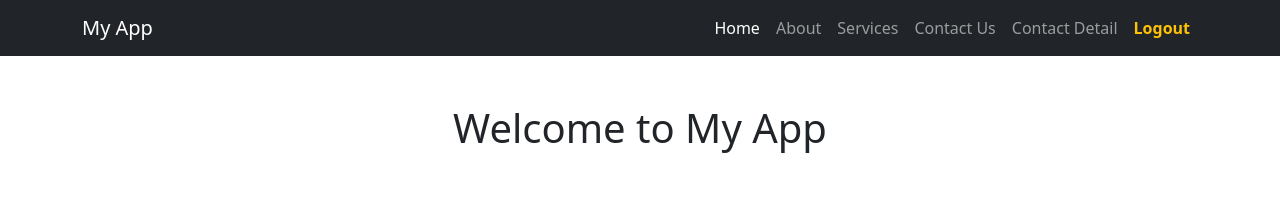
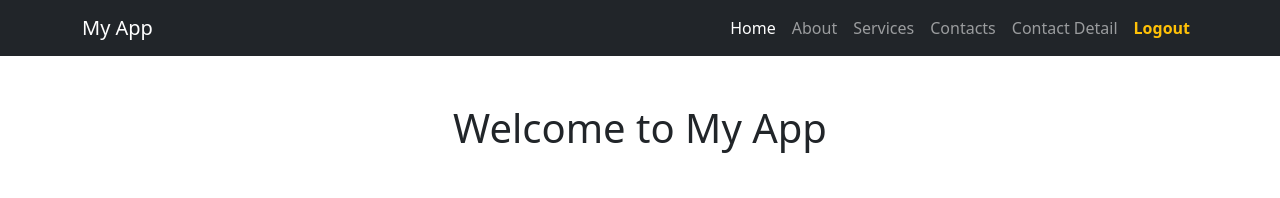
Before and after one commit to Ishnoor-Sidhu/django, a Django app: page /about/ in a window 1280 px wide. Shown: the top 198 px of the page. Run offline with Django 5.2, Linux system fonts and the light colour scheme; a user stored in the database is signed in.

Commit message:
Making some changes iun urls

```diff
--- a/templates/base.html
+++ b/templates/base.html
@@ -16,7 +16,7 @@
     <!-- ===== NAVBAR ===== -->
     <nav class="navbar navbar-expand-lg navbar-dark bg-dark">
         <div class="container">
-            <a class="navbar-brand" href="">My App</a>
+            <a class="navbar-brand" href="/">My App</a>
             <button
                 class="navbar-toggler"
                 type="button"
@@ -29,19 +29,19 @@
             <div class="collapse navbar-collapse" id="navbarNav">
                 <ul class="navbar-nav ms-auto">
                     <li class="nav-item">
-                        <a class="nav-link active" href="">Home</a>
+                        <a class="nav-link active" href="/">Home</a>
                     </li>
                     <li class="nav-item">
-                        <a class="nav-link" href="about">About</a>
+                        <a class="nav-link" href="/about">About</a>
                     </li>
                     <li class="nav-item">
-                        <a class="nav-link" href="services">Services</a>
+                        <a class="nav-link" href="/services">Services</a>
                     </li>
                     <li class="nav-item">
-                        <a class="nav-link" href="contactus">Contact Us</a>
+                        <a class="nav-link" href="/contactus">Contacts</a>
                     </li>
                     <li class="nav-item">
-                        <a class="nav-link" href="contactdetail">Contact Detail</a>
+                        <a class="nav-link" href="/contactdetail">Contact Detail</a>
                     </li>
                     {% if user.is_authenticated %}
                         <!-- SHOW ONLY WHEN LOGGED IN -->
@@ -53,11 +53,11 @@
                     {% else %}
                         <!-- SHOW ONLY WHEN LOGGED OUT -->
                         <li class="nav-item">
-                            <a class="nav-link" href="login">Login</a>
+                            <a class="nav-link" href="/login">Login</a>
                         </li>
 
                         <li class="nav-item">
-                            <a class="nav-link" href="registration">Registration</a>
+                            <a class="nav-link" href="/registration">Registration</a>
                         </li>
                     {% endif %}
                 </ul>
```
